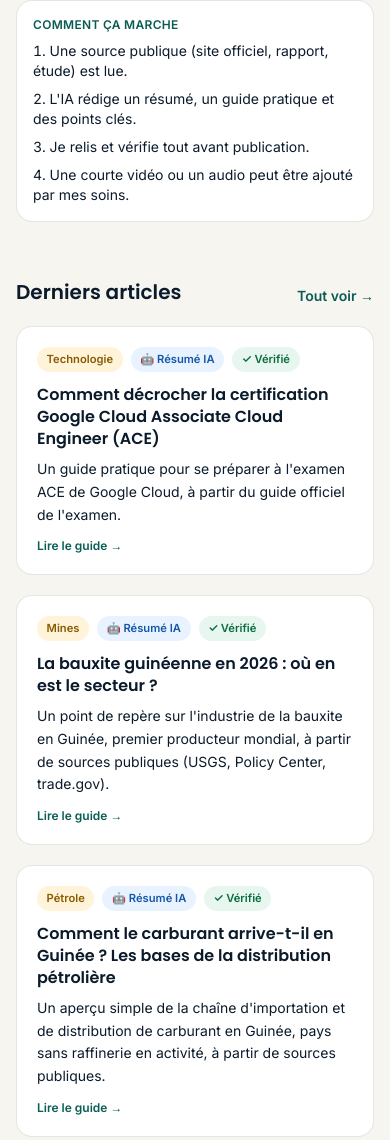
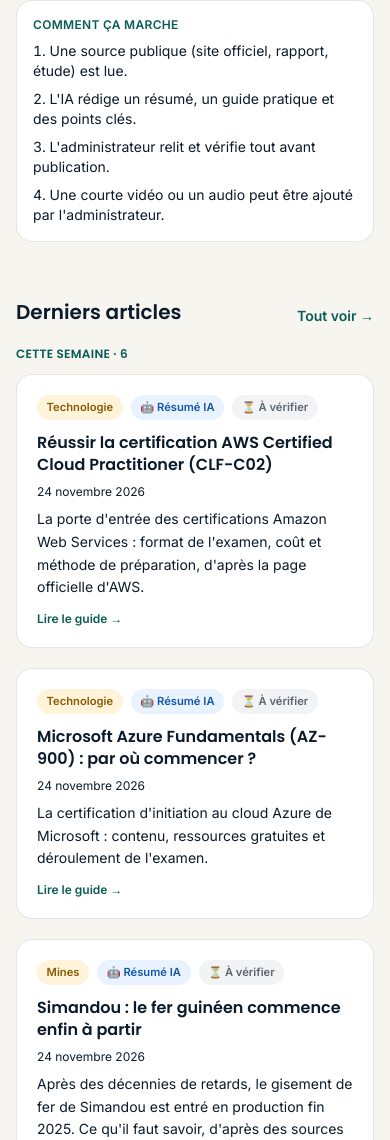
Before and after one commit to mkaba214/diankanacloud, a plain HTML site: page index.html in a window 390 px wide. Shown: the part 777-1917 px from the top of the page. Drawn offline with nearby package versions, Linux system fonts and the light colour scheme.

Commit message:
Group articles by date, open external links in new tab, admin wording
- Add publish dates; group lists into This week / Last week / This month /
  Last month / month / year, newest first, date shown on each card
- External links (sources, LinkedIn, future content) open in a new tab
- How it works steps 3-4: 'the Administrator' instead of I/me
- About: Postgraduate Degree in Cloud Computing, Texas McCombs (UT Austin)

Co-Authored-By: Claude Opus 5.5 <noreply@anthropic.com>

```diff
--- a/index.html
+++ b/index.html
@@ -113,8 +113,8 @@
         <ol class="text-sm space-y-2 text-[var(--ink)]/80 list-decimal list-inside">
           <li class="i18n" data-fr="Une source publique (site officiel, rapport, étude) est lue." data-en="A public source (official site, report, study) is read.">Une source publique (site officiel, rapport, étude) est lue.</li>
           <li class="i18n" data-fr="L'IA rédige un résumé, un guide pratique et des points clés." data-en="AI drafts a summary, a how-to guide, and key takeaways.">L'IA rédige un résumé, un guide pratique et des points clés.</li>
-          <li class="i18n" data-fr="Je relis et vérifie tout avant publication." data-en="I review and verify everything before it's published.">Je relis et vérifie tout avant publication.</li>
-          <li class="i18n" data-fr="Une courte vidéo ou un audio peut être ajouté par mes soins." data-en="A short video or audio may be added by me.">Une courte vidéo ou un audio peut être ajouté par mes soins.</li>
+          <li class="i18n" data-fr="L'administrateur relit et vérifie tout avant publication." data-en="The Administrator reviews and verifies everything before it's published.">L'administrateur relit et vérifie tout avant publication.</li>
+          <li class="i18n" data-fr="Une courte vidéo ou un audio peut être ajouté par l'administrateur." data-en="A short video or audio may be added by the Administrator.">Une courte vidéo ou un audio peut être ajouté par l'administrateur.</li>
         </ol>
       </div>
     </div>
@@ -126,7 +126,7 @@
       <h2 class="font-display font-700 text-xl sm:text-2xl i18n" data-fr="Derniers articles" data-en="Latest posts">Derniers articles</h2>
       <a href="#topics" onclick="go('topics')" class="text-sm font-semibold text-[var(--teal-dark)] i18n" data-fr="Tout voir →" data-en="View all →">Tout voir →</a>
     </div>
-    <div id="latest-grid" class="grid sm:grid-cols-2 lg:grid-cols-3 gap-5"></div>
+    <div id="latest-grid" class="space-y-10"></div>
   </div>
 </section>
 
@@ -137,7 +137,7 @@
 
   <div class="flex flex-wrap gap-2 mt-6" id="topic-filters"></div>
 
-  <div id="topics-grid" class="grid sm:grid-cols-2 lg:grid-cols-3 gap-5 mt-6"></div>
+  <div id="topics-grid" class="space-y-10 mt-6"></div>
 
   <div class="ad-slot h-28 w-full mt-10">
     <span class="i18n" data-fr="Emplacement publicitaire (pleine largeur)" data-en="Ad placeholder (full width)">Emplacement publicitaire (pleine largeur)</span>
@@ -192,9 +192,9 @@
         Je m'appelle Mohamed Kaba. Je suis consultant IT basé à New York, avec plus de 14 ans d'expérience en support technique, administration réseau, management IT et opérations cloud. Mon parcours, commencé à Conakry, m'a mené d'administrateur réseau à manager IT, puis à consultant IT aujourd'hui chez Miles IT, où j'apporte au quotidien une assistance technique aux utilisateurs et aux équipes.
       </p>
       <p class="i18n"
-        data-fr="Je continue de me former au cloud : j'ai suivi une formation à l'Université du Texas à Austin (UT Austin), ainsi que le programme AWS Cloud Application Developer. Je dirige aussi un groupe d'étude (Scholars Group Lead) dans le programme Google Cloud Career Launchpad animé par Mentor Me Collective, où j'accompagne d'autres apprenants vers la certification cloud."
-        data-en="I keep building my cloud skills: I completed a training program at the University of Texas at Austin (UT Austin), as well as the AWS Cloud Application Developer program. I also lead a scholars study group in the Google Cloud Career Launchpad program run by Mentor Me Collective, helping other learners work toward cloud certification.">
-        Je continue de me former au cloud : j'ai suivi une formation à l'Université du Texas à Austin (UT Austin), ainsi que le programme AWS Cloud Application Developer. Je dirige aussi un groupe d'étude (Scholars Group Lead) dans le programme Google Cloud Career Launchpad animé par Mentor Me Collective, où j'accompagne d'autres apprenants vers la certification cloud.
+        data-fr="Je continue de me former au cloud : j'ai obtenu un Postgraduate Degree in Cloud Computing à la Texas McCombs School of Business (Université du Texas à Austin), et suivi le programme AWS Cloud Application Developer. Je dirige aussi un groupe d'étude (Scholars Group Lead) dans le programme Google Cloud Career Launchpad animé par Mentor Me Collective, où j'accompagne d'autres apprenants vers la certification cloud."
+        data-en="I keep building my cloud skills: I completed a Postgraduate Degree in Cloud Computing at Texas McCombs School of Business (The University of Texas at Austin), as well as the AWS Cloud Application Developer program. I also lead a scholars study group in the Google Cloud Career Launchpad program run by Mentor Me Collective, helping other learners work toward cloud certification.">
+        Je continue de me former au cloud : j'ai obtenu un Postgraduate Degree in Cloud Computing à la Texas McCombs School of Business (Université du Texas à Austin), et suivi le programme AWS Cloud Application Developer. Je dirige aussi un groupe d'étude (Scholars Group Lead) dans le programme Google Cloud Career Launchpad animé par Mentor Me Collective, où j'accompagne d'autres apprenants vers la certification cloud.
       </p>
       <p class="i18n"
         data-fr="Diankana Cloud est un projet personnel, pas un média d'information formel : c'est simplement un pro de l'IT qui partage, en français et en anglais, des sujets utiles pour la jeunesse guinéenne — technologie, mines, pétrole — sous forme de guides courts, vérifiés avant publication."
@@ -204,7 +204,7 @@
       <ul class="text-sm space-y-1.5 pt-2">
         <li>📍 <span class="i18n" data-fr="New York, États-Unis" data-en="New York, USA">New York, États-Unis</span></li>
         <li>💼 <span class="i18n" data-fr="Consultant IT sur site — Miles IT" data-en="Onsite IT Consultant — Miles IT">Consultant IT sur site — Miles IT</span></li>
-        <li>🏫 <span class="i18n" data-fr="Formation — Université du Texas à Austin (UT Austin)" data-en="Training — The University of Texas at Austin">Formation — Université du Texas à Austin (UT Austin)</span></li>
+        <li>🏫 <span class="i18n" data-fr="Postgraduate Degree in Cloud Computing — Texas McCombs School of Business (UT Austin)" data-en="Postgraduate Degree in Cloud Computing — Texas McCombs School of Business (UT Austin)">Postgraduate Degree in Cloud Computing — Texas McCombs School of Business (UT Austin)</span></li>
         <li>🎓 <span class="i18n" data-fr="Scholars Group Lead — Google Cloud Career Launchpad (Mentor Me Collective)" data-en="Scholars Group Lead — Google Cloud Career Launchpad (Mentor Me Collective)">Scholars Group Lead — Google Cloud Career Launchpad (Mentor Me Collective)</span></li>
         <li>🔗 <a class="underline text-[var(--teal-dark)]" href="https://www.linkedin.com/in/mohamed-a-kaba/" target="_blank" rel="noopener">LinkedIn — Mohamed Kaba</a></li>
       </ul>
@@ -251,6 +251,7 @@
 const ARTICLES = [
   {
     id: "ace-cert",
+    date: "2026-11-23",
     verified: true,
     topic: "tech",
     topicLabel: {fr:"Technologie", en:"Technology"},
@@ -290,6 +291,7 @@ const ARTICLES = [
   },
   {
     id: "bauxite-2026",
+    date: "2026-11-23",
     verified: true,
     topic: "mines",
     topicLabel: {fr:"Mines", en:"Mining"},
@@ -331,6 +333,7 @@ const ARTICLES = [
   },
   {
     id: "fuel-distribution",
+    date: "2026-11-23",
     verified: true,
     topic: "petrole",
     topicLabel: {fr:"Pétrole", en:"Oil"},
@@ -371,6 +374,7 @@ const ARTICLES = [
   ,
   {
     id: "aws-ccp",
+    date: "2026-11-24",
     verified: false,
     topic: "tech",
     topicLabel: {fr:"Technologie", en:"Technology"},
@@ -410,6 +414,7 @@ const ARTICLES = [
   },
   {
     id: "az-900",
+    date: "2026-11-24",
     verified: false,
     topic: "tech",
     topicLabel: {fr:"Technologie", en:"Technology"},
@@ -449,6 +454,7 @@ const ARTICLES = [
   },
   {
     id: "simandou",
+    date: "2026-11-24",
     verified: false,
     topic: "mines",
     topicLabel: {fr:"Mines", en:"Mining"},
@@ -488,6 +494,7 @@ const ARTICLES = [
   },
   {
     id: "gold-guinea",
+    date: "2026-11-24",
     verified: false,
     topic: "mines",
     topicLabel: {fr:"Mines", en:"Mining"},
@@ -528,6 +535,7 @@ const ARTICLES = [
   ,
   {
     id: "offshore-exploration",
+    date: "2026-11-24",
     verified: false,
     topic: "petrole",
     topicLabel: {fr:"Pétrole", en:"Oil"},
@@ -567,6 +575,7 @@ const ARTICLES = [
   },
   {
     id: "fuel-price",
+    date: "2026-11-24",
     verified: false,
     topic: "petrole",
     topicLabel: {fr:"Pétrole", en:"Oil"},
@@ -659,13 +668,59 @@ function articleCard(a){
       ${verifiedBadge(a, false)}
     </div>
     <h3 class="font-display font-700 text-base leading-snug mb-2">${a.title[LANG]}</h3>
+    <div class="text-xs text-[var(--ink)]/45 mb-2">${fmtArticleDate(a.date)}</div>
     <p class="text-sm text-[var(--ink)]/65 leading-relaxed">${a.summary[LANG]}</p>
     <div class="text-xs font-semibold text-[var(--teal-dark)] mt-3">${LANG==='fr'?'Lire le guide →':'Read the guide →'}</div>
   </div>`;
 }
 
+/* ---------------- DATE GROUPING ---------------- */
+function parseDay(s){ const [y,m,d] = s.split('-').map(Number); return new Date(y, m-1, d); }
+
+function fmtArticleDate(s){
+  if(!s) return '';
+  return parseDay(s).toLocaleDateString(LANG==='fr'?'fr-FR':'en-US', {day:'numeric', month:'long', year:'numeric'});
+}
+
+// Buckets: this week, last week, this month, last month, then each earlier month of this year, then each earlier year.
+// Weeks start on Monday.
+function dateBucket(s, now){
+  now = now || new Date();
+  const d = parseDay(s);
+  const today = new Date(now.getFullYear(), now.getMonth(), now.getDate());
+  const weekStart = new Date(today); weekStart.setDate(today.getDate() - ((today.getDay()+6)%7));
+  const lastWeekStart = new Date(weekStart); lastWeekStart.setDate(weekStart.getDate() - 7);
+  const monthStart = new Date(today.getFullYear(), today.getMonth(), 1);
+  const lastMonthStart = new Date(today.getFullYear(), today.getMonth()-1, 1);
+  const cap = x => x.charAt(0).toUpperCase() + x.slice(1);
+  if(d >= weekStart) return {key:'w0', label:T('Cette semaine','This week')};
+  if(d >= lastWeekStart) return {key:'w1', label:T('La semaine dernière','Last week')};
+  if(d >= monthStart) return {key:'m0', label:T('Ce mois-ci','This month')};
+  if(d >= lastMonthStart) return {key:'m1', label:T('Le mois dernier','Last month')};
+  if(d.getFullYear() === today.getFullYear())
+    return {key:'m-'+d.getMonth(), label:cap(d.toLocaleDateString(LANG==='fr'?'fr-FR':'en-US', {month:'long', year:'numeric'}))};
+  return {key:'y-'+d.getFullYear(), label:String(d.getFullYear())};
+}
+
+function renderGrouped(list, containerId, emptyMsg){
+  const sorted = list.slice().sort((x,y) => (y.date||'').localeCompare(x.date||''));
+  const groups = [];
+  sorted.forEach(a=>{
+    const b = dateBucket(a.date);
+    let g = groups.find(g=>g.key===b.key);
+    if(!g){ g = {key:b.key, label:b.label, items:[]}; groups.push(g); }
+    g.items.push(a);
+  });
+  document.getElementById(containerId).innerHTML = groups.map(g=>`
+    <div>
+      <h3 class="text-xs font-semibold uppercase tracking-wide text-[var(--teal-dark)] mb-3">${g.label} <span class="text-[var(--ink)]/40 font-medium">· ${g.items.length}</span></h3>
+      <div class="grid sm:grid-cols-2 lg:grid-cols-3 gap-5">${g.items.map(articleCard).join('')}</div>
+    </div>`).join('') || `<p class="text-sm text-[var(--ink)]/50">${emptyMsg}</p>`;
+}
+
 function renderLatest(){
-  document.getElementById('latest-grid').innerHTML = ARTICLES.map(articleCard).join('');
+  const latest = ARTICLES.slice().sort((x,y) => (y.date||'').localeCompare(x.date||'')).slice(0,6);
+  renderGrouped(latest, 'latest-grid', T("Rien ici pour l'instant.","Nothing here yet."));
 }
 
 function renderTopicFilters(){
@@ -683,8 +738,7 @@ function filterTopic(key){
 function renderTopics(){
   renderTopicFilters();
   const list = activeTopicFilter==='all' ? ARTICLES : ARTICLES.filter(a=>a.topic===activeTopicFilter);
-  document.getElementById('topics-grid').innerHTML = list.map(articleCard).join('') ||
-    `<p class="text-sm text-[var(--ink)]/50">${LANG==='fr'?"Rien ici pour l'instant.":"Nothing here yet."}</p>`;
+  renderGrouped(list, 'topics-grid', T("Rien ici pour l'instant.","Nothing here yet."));
 }
 
 function renderArticle(id){
@@ -716,7 +770,7 @@ function renderArticle(id){
 
     <div class="bg-[var(--teal)]/5 border border-[var(--teal)]/20 rounded-xl p-4 text-xs text-[var(--ink)]/70">
       <strong>${LANG==='fr'?'Source publique :':'Public source:'}</strong> ${a.source.name}
-      — <a class="underline text-[var(--teal-dark)]" href="${a.source.url}">${LANG==='fr'?'voir la source':'view source'}</a>
+      — <a class="underline text-[var(--teal-dark)]" href="${a.source.url}" target="_blank" rel="noopener">${LANG==='fr'?'voir la source':'view source'}</a>
     </div>
   `;
 }
@@ -1028,6 +1082,13 @@ function render(){
 
 window.addEventListener('hashchange', render);
 
+document.addEventListener('click', e => {
+  const link = e.target.closest && e.target.closest('a[href]');
+  if(link && /^https?:/i.test(link.href) && link.host !== location.host){
+    link.target = '_blank'; link.rel = 'noopener';
+  }
+});
+
 /* ---------------- INIT ---------------- */
 renderLatest();
 renderTopics();
```
